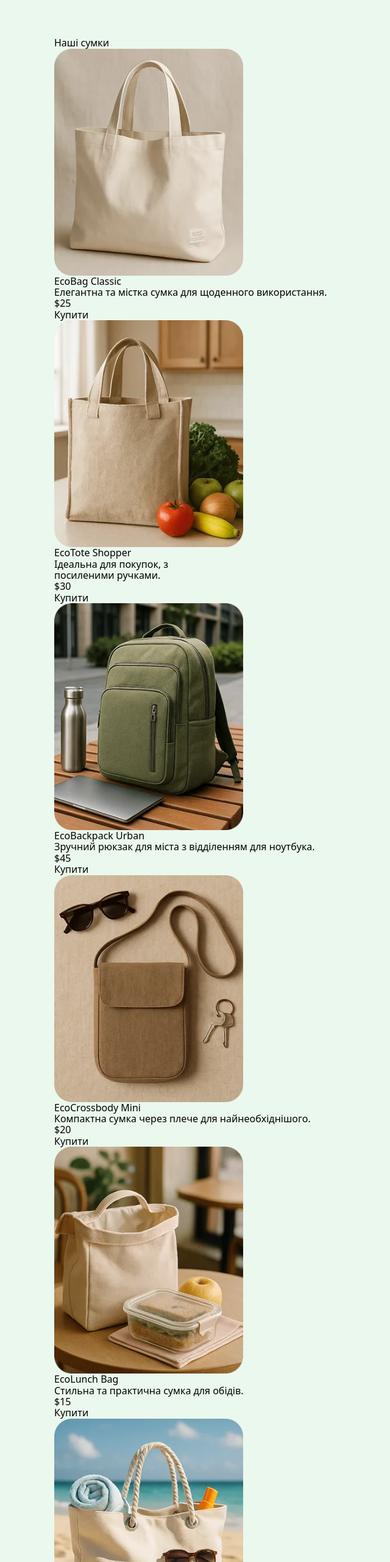
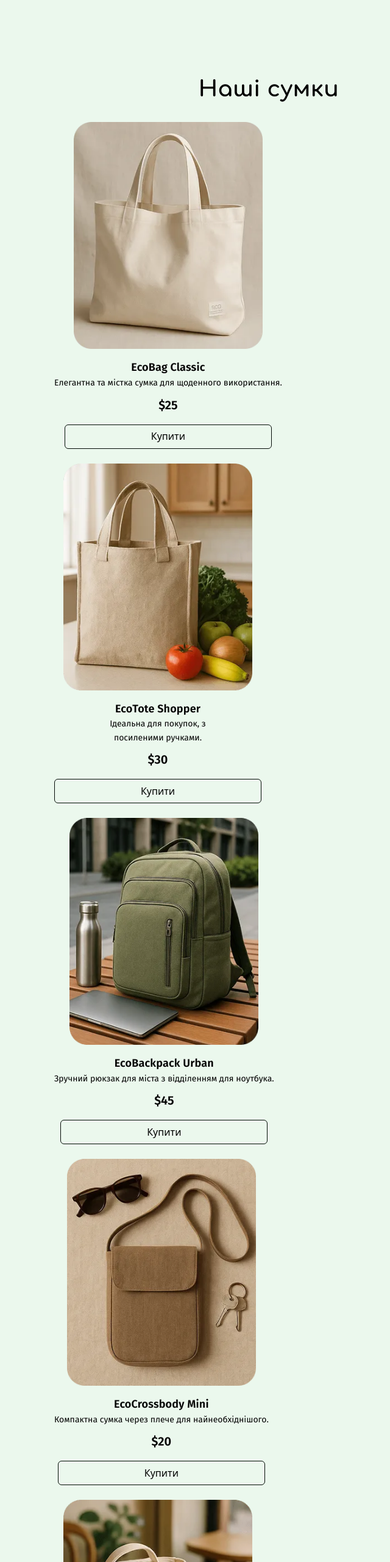
Before and after one commit to vitaliifedunyk/eco-tote, a website built with Vite: page src/index.html in a window 1280 px wide. Shown: the part 1973-4534 px from the top of the page at 61% size, without its empty margins (199-839 px from the left). Built offline with nearby package versions, Linux system fonts and the light colour scheme.

Commit message:
add assortment styles in html

```diff
--- a/src/partials/assortment.html
+++ b/src/partials/assortment.html
@@ -1,359 +1,323 @@
-<section id="assortment" class="assortment">
-  <div class="container assortment-container">
-    <h2 class="assortment-title">Наші сумки</h2>
-    <ul class="assortment-list">
-      <li class="assortment-list-item">
+<section id="assortment" class="py-[32px] tablet:py-[64px]">
+  <div class="container mx-auto">
+    <h2 class="font-comfortaa font-bold text-4xl leading-[1.2] tracking-[0.01em] mb-[32px] color-primary-dark text-center
+    desktop:text-[48px]">Наші сумки</h2>
+    <ul class="flex flex-col gap-[40px]
+    tablet:flex-row tablet:flex-wrap tablet:gap-[24px] tablet:row-gap-[48px]
+    desktop:row-gap-[64px] desktop:column-gap-[24px]">
+      <li class="flex flex-col items-center justify-center gap-[16px]
+      tablet:m-w-[340px] tablet:max-h-[593px]
+      desktop:m-w-[310px] desktop:max-h-[557px]">
         <picture>
-          <source
-            media="(min-width: 1440px)"
-            srcset="
+          <source media="(min-width: 1440px)" srcset="
               /img/assortment/desktop/assortment-1.webp    1x,
               /img/assortment/desktop/assortment-1@2x.webp 2x
-            "
-          />
+            " />
 
-          <source
-            media="(min-width: 768px)"
-            srcset="
+          <source media="(min-width: 768px)" srcset="
               /img/assortment/tablet/assortment-1.webp    1x,
               /img/assortment/tablet/assortment-1@2x.webp 2x
-            "
-          />
+            " />
 
-          <source
-            media="(max-width: 767px)"
-            srcset="
+          <source media="(max-width: 767px)" srcset="
               /img/assortment/mobile/assortment-1.webp    1x,
               /img/assortment/mobile/assortment-1@2x.webp 2x
-            "
-          />
-          <img
-            class=""
-            src="/img/assortment/desktop/assortment-1.webp"
-            alt="EcoBag Classic"
-            width="310"
-            height="310"
-          />
+            " />
+          <img src="/img/assortment/desktop/assortment-1.webp" alt="EcoBag Classic" width="310" height="310" />
         </picture>
-        <div class="assortment-item-container">
-          <h3 class="assortment-list-item-title">EcoBag Classic</h3>
-          <p class="assortment-list-item-paragraph">
+        <div class="flex items-center justify-center flex-col m-w-[288px]
+        ">
+          <h3 class="font-fira-sans font-semibold text-[18px] leading-[1.6] tracking-[0.01em] color-primary-dark text-center
+          ">EcoBag Classic</h3>
+          <p class="font-fira-sans font-normal text-[14px] leading-[1.6] color-primary-dark text-center mb-[8px]
+          tablet:m-w-[340px]
+          desktop:m-w-[310px]
+          ">
             Елегантна та містка сумка для щоденного використання.
           </p>
-          <p class="assortment-list-item-price">$25</p>
+          <p class="font-fira-sans font-semibold text-[20px] leading-[1.6] color-primary-dark text-center
+          ">$25</p>
         </div>
-        <button type="button" class="assortment-list-item-button">
+        <button type="button" class="flex items-center justify-center border border-primary-dark rounded-[6px] py-[8px] px-[20px] w-[288px] h-[40px] bg-transparent font-normal text-[16px] leading-[1.6] color-primary-dark font-fira-sans hover:opacity-50 focus:opacity-50 active:opacity-60 active:border-primary-green-dark active:bg-primary-green-dark
+          tablet:w-[340px]
+          desktop:w-[310px]">
           Купити
         </button>
       </li>
 
-      <li class="assortment-list-item">
+      <li class="flex flex-col items-center justify-center gap-[16px]
+      tablet:m-w-[340px] tablet:max-h-[593px]
+      desktop:m-w-[310px] desktop:max-h-[557px]">
         <picture>
-          <source
-            media="(min-width: 1440px)"
-            srcset="
+          <source media="(min-width: 1440px)" srcset="
               /img/assortment/desktop/assortment-2.webp    1x,
               /img/assortment/desktop/assortment-2@2x.webp 2x
-            "
-          />
+            " />
 
-          <source
-            media="(min-width: 768px)"
-            srcset="
+          <source media="(min-width: 768px)" srcset="
               /img/assortment/tablet/assortment-2.webp    1x,
               /img/assortment/tablet/assortment-2@2x.webp 2x
-            "
-          />
+            " />
 
-          <source
-            media="(max-width: 767px)"
-            srcset="
+          <source media="(max-width: 767px)" srcset="
               /img/assortment/mobile/assortment-2.webp    1x,
               /img/assortment/mobile/assortment-2@2x.webp 2x
-            "
-          />
-          <img
-            src="/img/assortment/desktop/assortment-2.webp"
-            alt="EcoTote Shopper"
-            width="310"
-            height="310"
-          />
+            " />
+          <img src="/img/assortment/desktop/assortment-2.webp" alt="EcoTote Shopper" width="310" height="310" />
         </picture>
-        <div class="assortment-item-container">
-          <h3 class="assortment-list-item-title">EcoTote Shopper</h3>
-          <p class="assortment-list-item-paragraph">
+        <div class="flex items-center justify-center flex-col m-w-[288px]
+        ">
+          <h3 class="font-fira-sans font-semibold text-[18px] leading-[1.6] tracking-[0.01em] color-primary-dark text-center
+          ">EcoTote Shopper</h3>
+          <p class="font-fira-sans font-normal text-[14px] leading-[1.6] color-primary-dark text-center mb-[8px]
+          tablet:m-w-[340px]
+          desktop:m-w-[310px]
+          ">
             Ідеальна для покупок, з <br />посиленими ручками.<br />
           </p>
-          <p class="assortment-list-item-price">$30</p>
+          <p class="font-fira-sans font-semibold text-[20px] leading-[1.6] color-primary-dark text-center">$30</p>
         </div>
-        <button type="button" class="assortment-list-item-button">
+        <button type="button" class="flex items-center justify-center border border-primary-dark rounded-[6px] py-[8px] px-[20px] w-[288px] h-[40px] bg-transparent font-normal text-[16px] leading-[1.6] color-primary-dark font-fira-sans hover:opacity-50 focus:opacity-50 active:opacity-60 active:border-primary-green-dark active:bg-primary-green-dark
+          tablet:w-[340px]
+          desktop:w-[310px]">
           Купити
         </button>
       </li>
 
-      <li class="assortment-list-item">
+      <li class="flex flex-col items-center justify-center gap-[16px]
+      tablet:m-w-[340px] tablet:max-h-[593px]
+      desktop:m-w-[310px] desktop:max-h-[557px]">
         <picture>
-          <source
-            media="(min-width: 1440px)"
-            srcset="
+          <source media="(min-width: 1440px)" srcset="
               /img/assortment/desktop/assortment-3.webp    1x,
               /img/assortment/desktop/assortment-3@2x.webp 2x
-            "
-          />
+            " />
 
-          <source
-            media="(min-width: 768px)"
-            srcset="
+          <source media="(min-width: 768px)" srcset="
               /img/assortment/tablet/assortment-3.webp    1x,
               /img/assortment/tablet/assortment-3@2x.webp 2x
-            "
-          />
+            " />
 
-          <source
-            media="(max-width: 767px)"
-            srcset="
+          <source media="(max-width: 767px)" srcset="
               /img/assortment/mobile/assortment-3.webp    1x,
               /img/assortment/mobile/assortment-3@2x.webp 2x
-            "
-          />
-          <img
-            src="/img/assortment/desktop/assortment-3.webp"
-            alt="EcoBackpack Urban"
-            width="310"
-            height="310"
-          />
+            " />
+          <img src="/img/assortment/desktop/assortment-3.webp" alt="EcoBackpack Urban" width="310" height="310" />
         </picture>
-        <div class="assortment-item-container">
-          <h3 class="assortment-list-item-title">EcoBackpack Urban</h3>
-          <p class="assortment-list-item-paragraph">
+        <div class="flex items-center justify-center flex-col m-w-[288px]
+        ">
+          <h3 class="font-fira-sans font-semibold text-[18px] leading-[1.6] tracking-[0.01em] color-primary-dark text-center
+          ">EcoBackpack Urban</h3>
+          <p class="font-fira-sans font-normal text-[14px] leading-[1.6] color-primary-dark text-center mb-[8px]
+          tablet:m-w-[340px]
+          desktop:m-w-[310px]
+          ">
             Зручний рюкзак для міста з відділенням для ноутбука.
           </p>
-          <p class="assortment-list-item-price">$45</p>
+          <p class="font-fira-sans font-semibold text-[20px] leading-[1.6] color-primary-dark text-center">$45</p>
         </div>
-        <button type="button" class="assortment-list-item-button">
+        <button type="button" class="flex items-center justify-center border border-primary-dark rounded-[6px] py-[8px] px-[20px] w-[288px] h-[40px] bg-transparent font-normal text-[16px] leading-[1.6] color-primary-dark font-fira-sans hover:opacity-50 focus:opacity-50 active:opacity-60 active:border-primary-green-dark active:bg-primary-green-dark
+          tablet:w-[340px]
+          desktop:w-[310px]">
           Купити
         </button>
       </li>
 
-      <li class="assortment-list-item">
+      <li class="flex flex-col items-center justify-center gap-[16px]
+      tablet:m-w-[340px] tablet:max-h-[593px]
+      desktop:m-w-[310px] desktop:max-h-[557px]">
         <picture>
-          <source
-            media="(min-width: 1440px)"
-            srcset="
+          <source media="(min-width: 1440px)" srcset="
               /img/assortment/desktop/assortment-4.webp    1x,
               /img/assortment/desktop/assortment-4@2x.webp 2x
-            "
-          />
+            " />
 
-          <source
-            media="(min-width: 768px)"
-            srcset="
+          <source media="(min-width: 768px)" srcset="
               /img/assortment/tablet/assortment-4.webp    1x,
               /img/assortment/tablet/assortment-4@2x.webp 2x
-            "
-          />
+            " />
 
-          <source
-            media="(max-width: 767px)"
-            srcset="
+          <source media="(max-width: 767px)" srcset="
               /img/assortment/mobile/assortment-4.webp    1x,
               /img/assortment/mobile/assortment-4@2x.webp 2x
-            "
-          />
-          <img
-            class=""
-            src="/img/assortment/desktop/assortment-4.webp"
-            alt="EcoCrossbody Mini"
-            width="310"
-            height="310"
-          />
+            " />
+          <img class="" src="/img/assortment/desktop/assortment-4.webp" alt="EcoCrossbody Mini" width="310"
+            height="310" />
         </picture>
-        <div class="assortment-item-container">
-          <h3 class="assortment-list-item-title">EcoCrossbody Mini</h3>
-          <p class="assortment-list-item-paragraph">
+        <div class="flex items-center justify-center flex-col m-w-[288px]
+        ">
+          <h3 class="font-fira-sans font-semibold text-[18px] leading-[1.6] tracking-[0.01em] color-primary-dark text-center
+          ">EcoCrossbody Mini</h3>
+          <p class="font-fira-sans font-normal text-[14px] leading-[1.6] color-primary-dark text-center mb-[8px]
+          tablet:m-w-[340px]
+          desktop:m-w-[310px]
+          ">
             Компактна сумка через плече для найнеобхіднішого.
           </p>
-          <p class="assortment-list-item-price">$20</p>
+          <p class="font-fira-sans font-semibold text-[20px] leading-[1.6] color-primary-dark text-center">$20</p>
         </div>
-        <button type="button" class="assortment-list-item-button">
+        <button type="button" class="flex items-center justify-center border border-primary-dark rounded-[6px] py-[8px] px-[20px] w-[288px] h-[40px] bg-transparent font-normal text-[16px] leading-[1.6] color-primary-dark font-fira-sans hover:opacity-50 focus:opacity-50 active:opacity-60 active:border-primary-green-dark active:bg-primary-green-dark
+          tablet:w-[340px]
+          desktop:w-[310px]">
           Купити
         </button>
       </li>
 
-      <li class="assortment-list-item assortment-list-item-desk">
+      <li class="flex flex-col items-center justify-center gap-[16px]
+      tablet:m-w-[340px] tablet:max-h-[593px]
+      desktop:m-w-[310px] desktop:max-h-[557px] desktop:gap-[27px]">
         <picture>
-          <source
-            media="(min-width: 1440px)"
-            srcset="
+          <source media="(min-width: 1440px)" srcset="
               /img/assortment/desktop/assortment-5.webp    1x,
               /img/assortment/desktop/assortment-5@2x.webp 2x
-            "
-          />
+            " />
 
-          <source
-            media="(min-width: 768px)"
-            srcset="
+          <source media="(min-width: 768px)" srcset="
               /img/assortment/tablet/assortment-5.webp    1x,
               /img/assortment/tablet/assortment-5@2x.webp 2x
-            "
-          />
+            " />
 
-          <source
-            media="(max-width: 767px)"
-            srcset="
+          <source media="(max-width: 767px)" srcset="
               /img/assortment/mobile/assortment-5.webp    1x,
               /img/assortment/mobile/assortment-5@2x.webp 2x
-            "
-          />
-          <img
-            src="/img/assortment/desktop/assortment-5.webp"
-            alt="EcoLunch Bag"
-            width="310"
-            height="310"
-          />
+            " />
+          <img src="/img/assortment/desktop/assortment-5.webp" alt="EcoLunch Bag" width="310" height="310" />
         </picture>
-        <div class="assortment-item-container">
-          <h3 class="assortment-list-item-title">EcoLunch Bag</h3>
-          <p class="assortment-list-item-paragraph">
+        <div class="flex items-center justify-center flex-col m-w-[288px]
+        ">
+          <h3 class="font-fira-sans font-semibold text-[18px] leading-[1.6] tracking-[0.01em] color-primary-dark text-center
+          ">EcoLunch Bag</h3>
+          <p class="font-fira-sans font-normal text-[14px] leading-[1.6] color-primary-dark text-center mb-[8px]
+          tablet:m-w-[340px]
+          desktop:m-w-[310px]
+          ">
             Стильна та практична сумка для обідів.
           </p>
-          <p class="assortment-list-item-price assortment-price">$15</p>
+          <p class="font-fira-sans font-semibold text-[20px] leading-[1.6] color-primary-dark text-center
+          tablet:mb-[22px]
+          desktop:mb-0
+          ">$15</p>
         </div>
-        <button type="button" class="assortment-list-item-button">
+        <button type="button" class="flex items-center justify-center border border-primary-dark rounded-[6px] py-[8px] px-[20px] w-[288px] h-[40px] bg-transparent font-normal text-[16px] leading-[1.6] color-primary-dark font-fira-sans hover:opacity-50 focus:opacity-50 active:opacity-60 active:border-primary-green-dark active:bg-primary-green-dark
+          tablet:w-[340px]
+          desktop:w-[310px]">
           Купити
         </button>
       </li>
 
-      <li class="assortment-list-item">
+      <li class="flex flex-col items-center justify-center gap-[16px]
+      tablet:m-w-[340px] tablet:max-h-[593px]
+      desktop:m-w-[310px] desktop:max-h-[557px]">
         <picture>
-          <source
-            media="(min-width: 1440px)"
-            srcset="
+          <source media="(min-width: 1440px)" srcset="
               /img/assortment/desktop/assortment-6.webp    1x,
               /img/assortment/desktop/assortment-6@2x.webp 2x
-            "
-          />
+            " />
 
-          <source
-            media="(min-width: 768px)"
-            srcset="
+          <source media="(min-width: 768px)" srcset="
               /img/assortment/tablet/assortment-6.webp    1x,
               /img/assortment/tablet/assortment-6@2x.webp 2x
-            "
-          />
+            " />
 
-          <source
-            media="(max-width: 767px)"
-            srcset="
+          <source media="(max-width: 767px)" srcset="
               /img/assortment/mobile/assortment-6.webp    1x,
               /img/assortment/mobile/assortment-6@2x.webp 2x
-            "
-          />
-          <img
-            class=""
-            src="/img/assortment/desktop/assortment-6.webp"
-            alt="EcoBeach Tote"
-            width="310"
-            height="310"
-          />
+            " />
+          <img class="" src="/img/assortment/desktop/assortment-6.webp" alt="EcoBeach Tote" width="310" height="310" />
         </picture>
-        <div class="assortment-item-container">
-          <h3 class="assortment-list-item-title">EcoBeach Tote</h3>
-          <p class="assortment-list-item-paragraph">
+        <div class="flex items-center justify-center flex-col m-w-[288px]
+        ">
+          <h3 class="font-fira-sans font-semibold text-[18px] leading-[1.6] tracking-[0.01em] color-primary-dark text-center
+          ">EcoBeach Tote</h3>
+          <p class="font-fira-sans font-normal text-[14px] leading-[1.6] color-primary-dark text-center mb-[8px]
+          tablet:m-w-[340px]
+          desktop:m-w-[310px]
+          ">
             Велика сумка для пляжних речей з водонепроникною підкладкою.
           </p>
-          <p class="assortment-list-item-price">$35</p>
+          <p class="font-fira-sans font-semibold text-[20px] leading-[1.6] color-primary-dark text-center">$35</p>
         </div>
-        <button type="button" class="assortment-list-item-button">
+        <button type="button" class="flex items-center justify-center border border-primary-dark rounded-[6px] py-[8px] px-[20px] w-[288px] h-[40px] bg-transparent font-normal text-[16px] leading-[1.6] color-primary-dark font-fira-sans hover:opacity-50 focus:opacity-50 active:opacity-60 active:border-primary-green-dark active:bg-primary-green-dark
+          tablet:w-[340px]
+          desktop:w-[310px]">
           Купити
         </button>
       </li>
 
-      <li class="assortment-list-item">
+      <li class="flex flex-col items-center justify-center gap-[16px]
+      tablet:m-w-[340px] tablet:max-h-[593px]
+      desktop:m-w-[310px] desktop:max-h-[557px]">
         <picture>
-          <source
-            media="(min-width: 1440px)"
-            srcset="
+          <source media="(min-width: 1440px)" srcset="
               /img/assortment/desktop/assortment-7.webp    1x,
               /img/assortment/desktop/assortment-7@2x.webp 2x
-            "
-          />
+            " />
 
-          <source
-            media="(min-width: 768px)"
-            srcset="
+          <source media="(min-width: 768px)" srcset="
               /img/assortment/tablet/assortment-7.webp    1x,
               /img/assortment/tablet/assortment-7@2x.webp 2x
-            "
-          />
+            " />
 
-          <source
-            media="(max-width: 767px)"
-            srcset="
+          <source media="(max-width: 767px)" srcset="
               /img/assortment/mobile/assortment-7.webp    1x,
               /img/assortment/mobile/assortment-7@2x.webp 2x
-            "
-          />
-          <img
-            src="/img/assortment/desktop/assortment-7.webp"
-            alt="EcoBag Classic"
-            width="310"
-            height="310"
-          />
+            " />
+          <img src="/img/assortment/desktop/assortment-7.webp" alt="EcoBag Classic" width="310" height="310" />
         </picture>
-        <div class="assortment-item-container">
-          <h3 class="assortment-list-item-title">EcoTravel Duffle</h3>
-          <p class="assortment-list-item-paragraph">
+        <div class="flex items-center justify-center flex-col m-w-[288px]
+        ">
+          <h3 class="font-fira-sans font-semibold text-[18px] leading-[1.6] tracking-[0.01em] color-primary-dark text-center
+          ">EcoTravel Duffle</h3>
+          <p class="font-fira-sans font-normal text-[14px] leading-[1.6] color-primary-dark text-center mb-[8px]
+          tablet:m-w-[340px]
+          desktop:m-w-[310px]
+          ">
             Містка дорожня сумка з додатковими кишенями.
           </p>
-          <p class="assortment-list-item-price">$60</p>
+          <p class="font-fira-sans font-semibold text-[20px] leading-[1.6] color-primary-dark text-center">$60</p>
         </div>
-        <button type="button" class="assortment-list-item-button">
+        <button type="button" class="flex items-center justify-center border border-primary-dark rounded-[6px] py-[8px] px-[20px] w-[288px] h-[40px] bg-transparent font-normal text-[16px] leading-[1.6] color-primary-dark font-fira-sans hover:opacity-50 focus:opacity-50 active:opacity-60 active:border-primary-green-dark active:bg-primary-green-dark
+          tablet:w-[340px]
+          desktop:w-[310px]">
           Купити
         </button>
       </li>
 
-      <li class="assortment-list-item assortment-list-item-desk">
+      <li class="flex flex-col items-center justify-center gap-[16px]
+      tablet:m-w-[340px] tablet:max-h-[593px]
+      desktop:m-w-[310px] desktop:max-h-[557px]">
         <picture>
-          <source
-            media="(min-width: 1440px)"
-            srcset="
+          <source media="(min-width: 1440px)" srcset="
               /img/assortment/desktop/assortment-8.webp    1x,
               /img/assortment/desktop/assortment-8@2x.webp 2x
-            "
-          />
+            " />
 
-          <source
-            media="(min-width: 768px)"
-            srcset="
+          <source media="(min-width: 768px)" srcset="
               /img/assortment/tablet/assortment-8.webp    1x,
               /img/assortment/tablet/assortment-8@2x.webp 2x
-            "
-          />
+            " />
 
-          <source
-            media="(max-width: 767px)"
-            srcset="
+          <source media="(max-width: 767px)" srcset="
               /img/assortment/mobile/assortment-8.webp    1x,
               /img/assortment/mobile/assortment-8@2x.webp 2x
-            "
-          />
-          <img
-            class=""
-            src="/img/assortment/desktop/assortment-8.webp"
-            alt="EcoKids Bag"
-            width="310"
-            height="310"
-          />
+            " />
+          <img class="" src="/img/assortment/desktop/assortment-8.webp" alt="EcoKids Bag" width="310" height="310" />
         </picture>
-        <div class="assortment-item-container">
-          <h3 class="assortment-list-item-title">EcoKids Bag</h3>
-          <p class="assortment-list-item-paragraph">
+        <div class="flex items-center justify-center flex-col m-w-[288px]
+        ">
+          <h3 class="font-fira-sans font-semibold text-[18px] leading-[1.6] tracking-[0.01em] color-primary-dark text-center
+          ">EcoKids Bag</h3>
+          <p class="font-fira-sans font-normal text-[14px] leading-[1.6] color-primary-dark text-center mb-[8px]
+          tablet:m-w-[340px]
+          desktop:m-w-[310px]
+          ">
             Яскрава та зручна сумка для дітей.
           </p>
-          <p class="assortment-list-item-price">$22</p>
+          <p class="font-fira-sans font-semibold text-[20px] leading-[1.6] color-primary-dark text-center">$22</p>
         </div>
-        <button type="button" class="assortment-list-item-button">
+        <button type="button" class="flex items-center justify-center border border-primary-dark rounded-[6px] py-[8px] px-[20px] w-[288px] h-[40px] bg-transparent font-normal text-[16px] leading-[1.6] color-primary-dark font-fira-sans hover:opacity-50 focus:opacity-50 active:opacity-60 active:border-primary-green-dark active:bg-primary-green-dark
+          tablet:w-[340px]
+          desktop:w-[310px]">
           Купити
         </button>
       </li>
```
